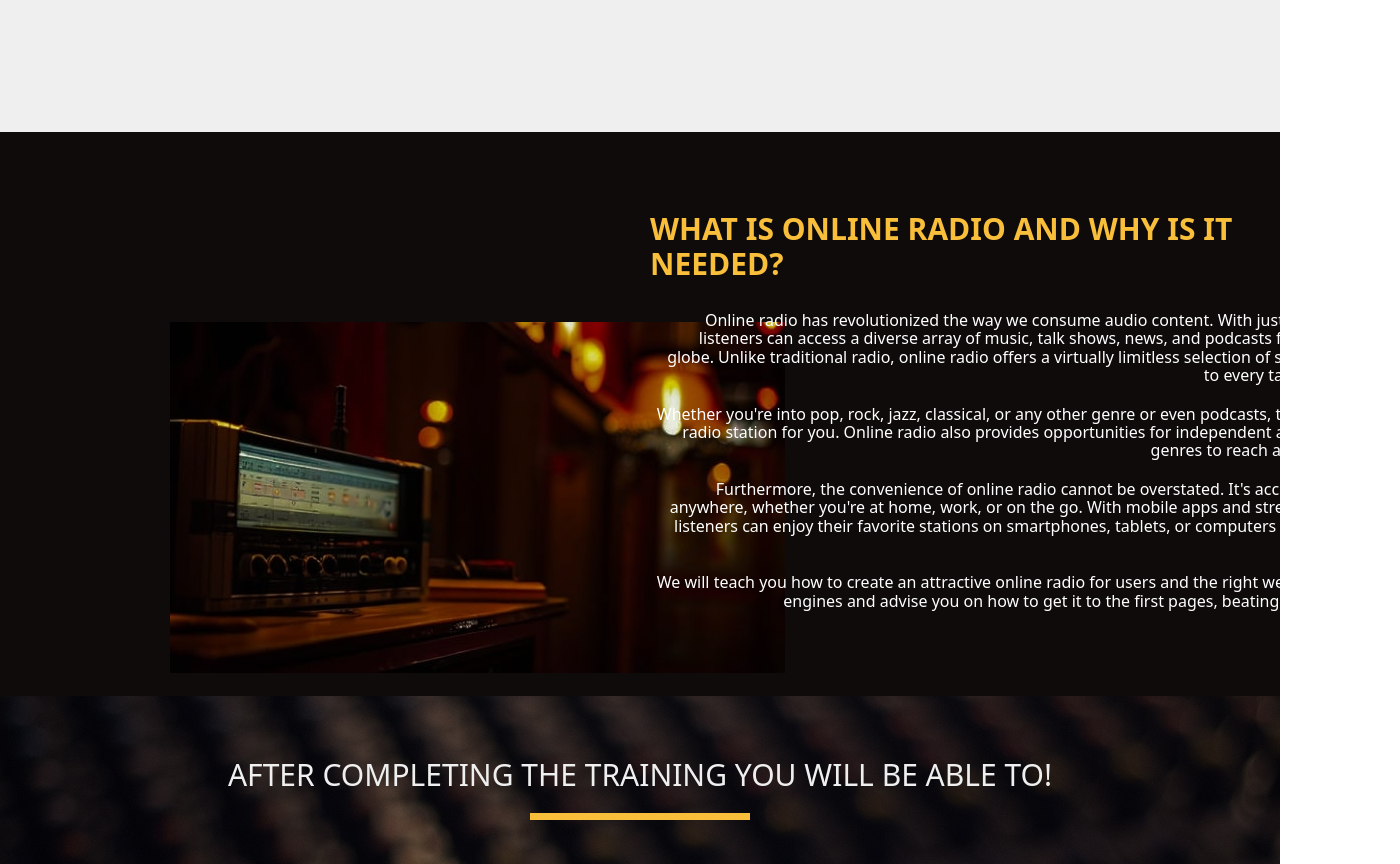
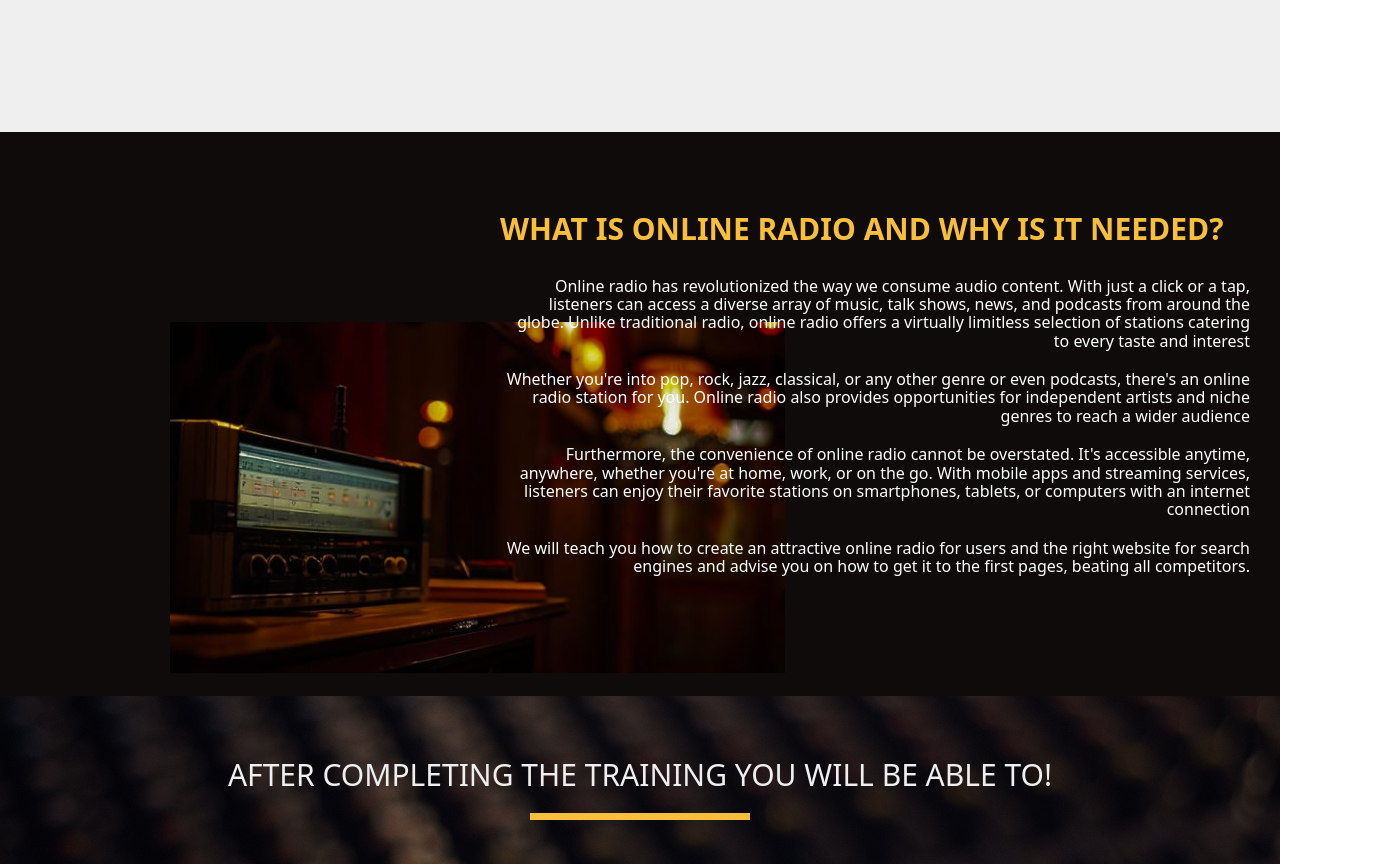
Before and after one commit to RainyNoodle/is-web-y27-front-labs, a plain HTML site: page index.html in a window 1280 px wide. Shown: the part 1260-2124 px from the top of the page, 1400 px wide, since content can reach past the window. Drawn offline with Linux system fonts and the light colour scheme.

Commit message:
Update style.css
fix .information padding

```diff
--- a/styles/style.css
+++ b/styles/style.css
@@ -180,7 +180,7 @@ h1, .sup-header {
     background-position-y: 190px;
     background-position-x: 170px;
     height: 564px;
-    padding-left: 650px;
+    padding-left: 500px;
     padding-top: 80px;
 }
 
@@ -314,4 +314,5 @@ footer {
     font-weight: 300;
     font-size: 16px;
 
+
 }
```
